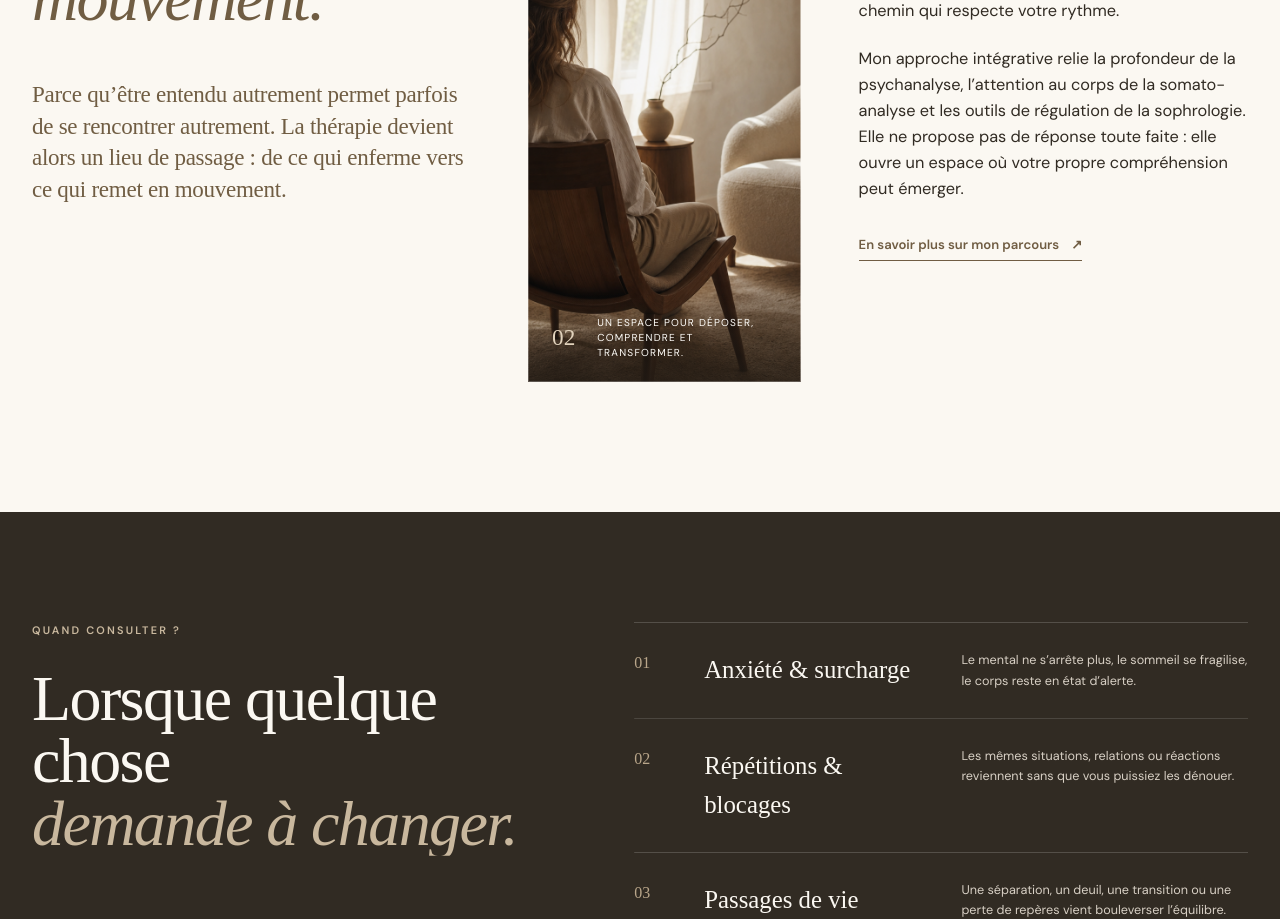
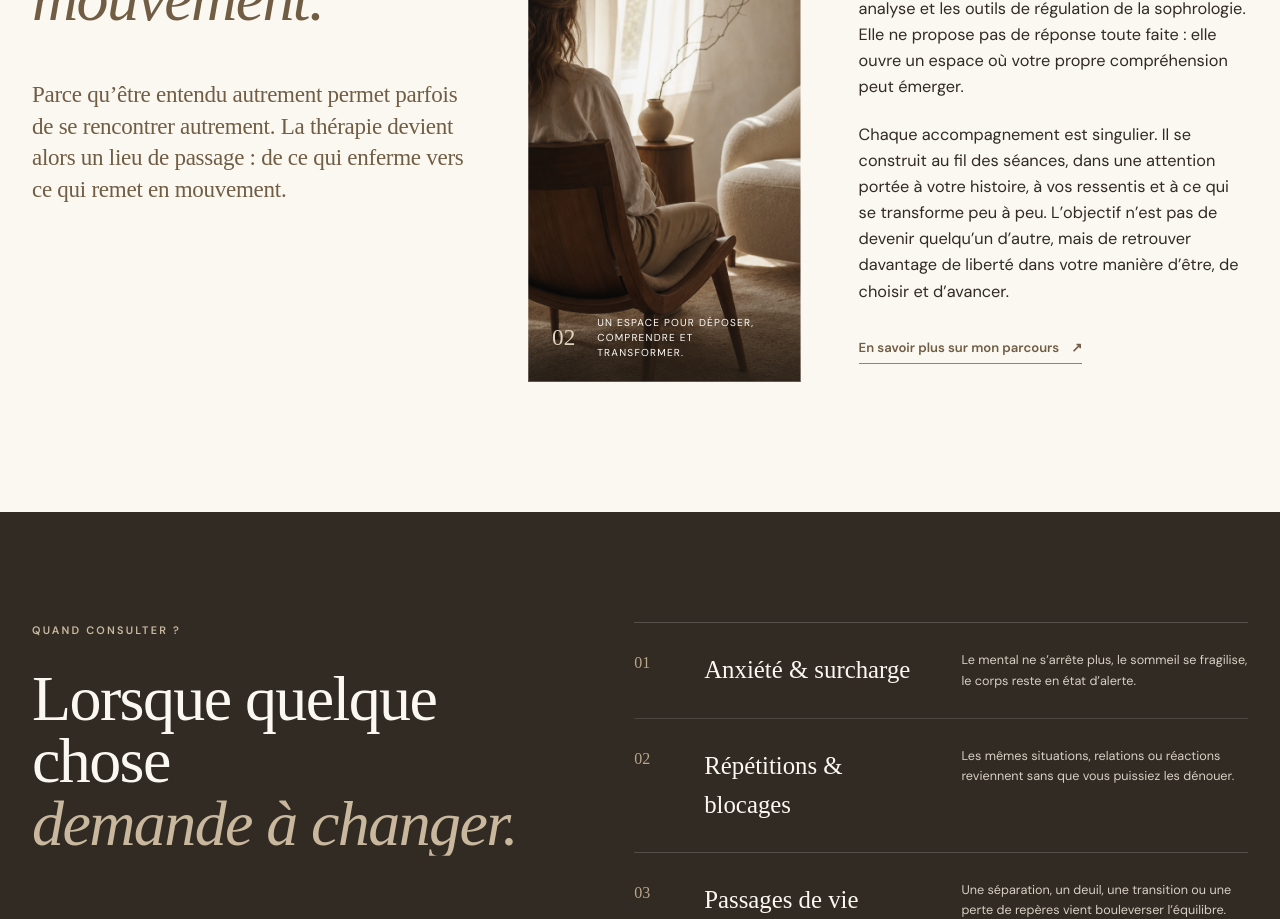
Before and after one commit to elreynaud-create/Cecile-Gimenez, a Next.js app: page / in a window 1280 px wide. Shown: the part 1220-2139 px from the top of the page. Built offline with nearby package versions, Linux system fonts and the light colour scheme; a web font is replaced by a local one.

Commit message:
Expand introduction copy

```diff
--- a/app/page.tsx
+++ b/app/page.tsx
@@ -62,6 +62,7 @@ export default function Home() {
           <div className="intro__text">
             <p>Je vous accueille dans un cadre confidentiel, stable et sans jugement. Ensemble, nous prenons le temps d’entendre ce qui demande à l’être, de reconnaître vos ressources et de construire un chemin qui respecte votre rythme.</p>
             <p>Mon approche intégrative relie la profondeur de la psychanalyse, l’attention au corps de la somato-analyse et les outils de régulation de la sophrologie. Elle ne propose pas de réponse toute faite : elle ouvre un espace où votre propre compréhension peut émerger.</p>
+            <p>Chaque accompagnement est singulier. Il se construit au fil des séances, dans une attention portée à votre histoire, à vos ressentis et à ce qui se transforme peu à peu. L’objectif n’est pas de devenir quelqu’un d’autre, mais de retrouver davantage de liberté dans votre manière d’être, de choisir et d’avancer.</p>
             <Link href="/a-propos" className="text-link">En savoir plus sur mon parcours <Arrow /></Link>
           </div>
         </section>
```
